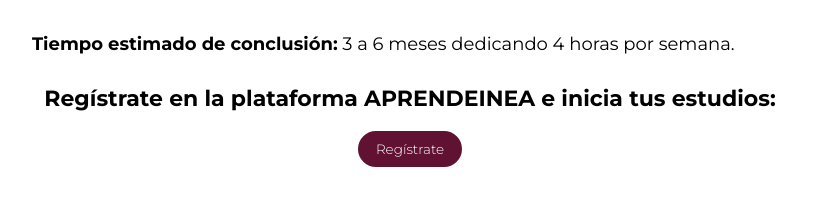
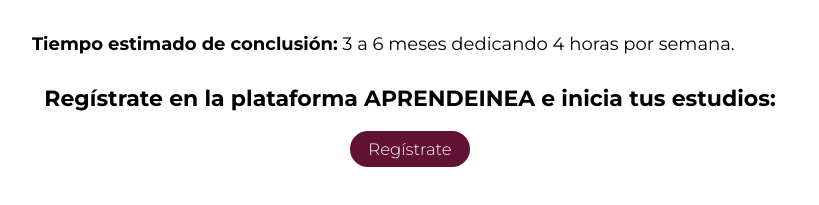
Before and after one commit to ineacdmx2024/inea-web, a Next.js app: page /oferta-educativa/enlinea in a window 1280 px wide. Shown: the part 1048-1253 px from the top of the page, without its empty margins (37-856 px from the left). Built offline with nearby package versions, Linux system fonts and the light colour scheme; no server answers.

Commit message:
Ajuste de alineación de enlaces laterales con el banner

```diff
--- a/src/components/PlantillaPagModalidad.jsx
+++ b/src/components/PlantillaPagModalidad.jsx
@@ -112,7 +112,7 @@ function PagMod({ info }) {
                 </p>
                 <div className="text-center">
                   <button
-                    className="bg-[#611232] text-white text-xs letras:text-[13.5px] py-2 px-4 rounded-full hover:bg-white hover:text-[#611232] border-2 border-[#611232] font-light"
+                    className="bg-[#611232] text-white text-xs letras:text-[16.5px] py-2 px-4 rounded-full hover:bg-white hover:text-[#611232] border-2 border-[#611232] font-light"
                     onClick={() => {
                       console.log("Redirigiendo a:", paragraph.link);
                       window.location.href = paragraph.link;
```
